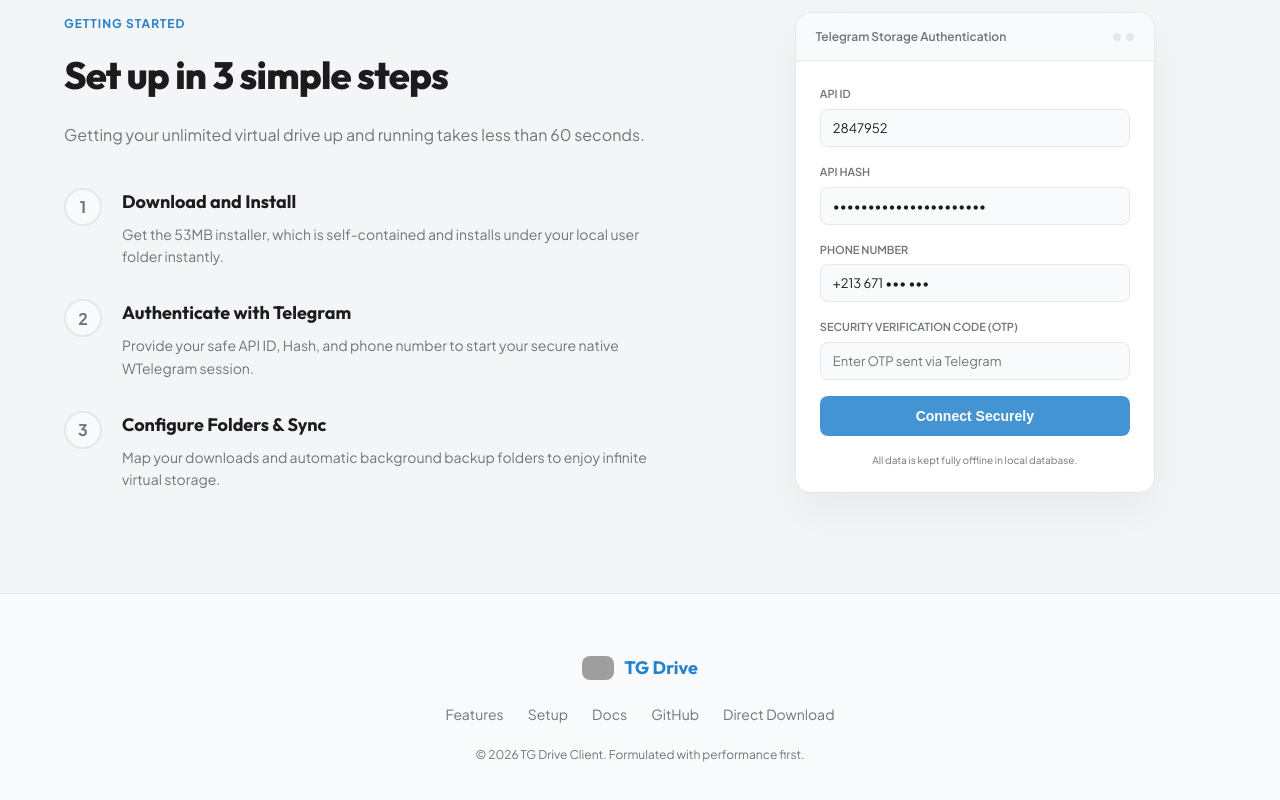
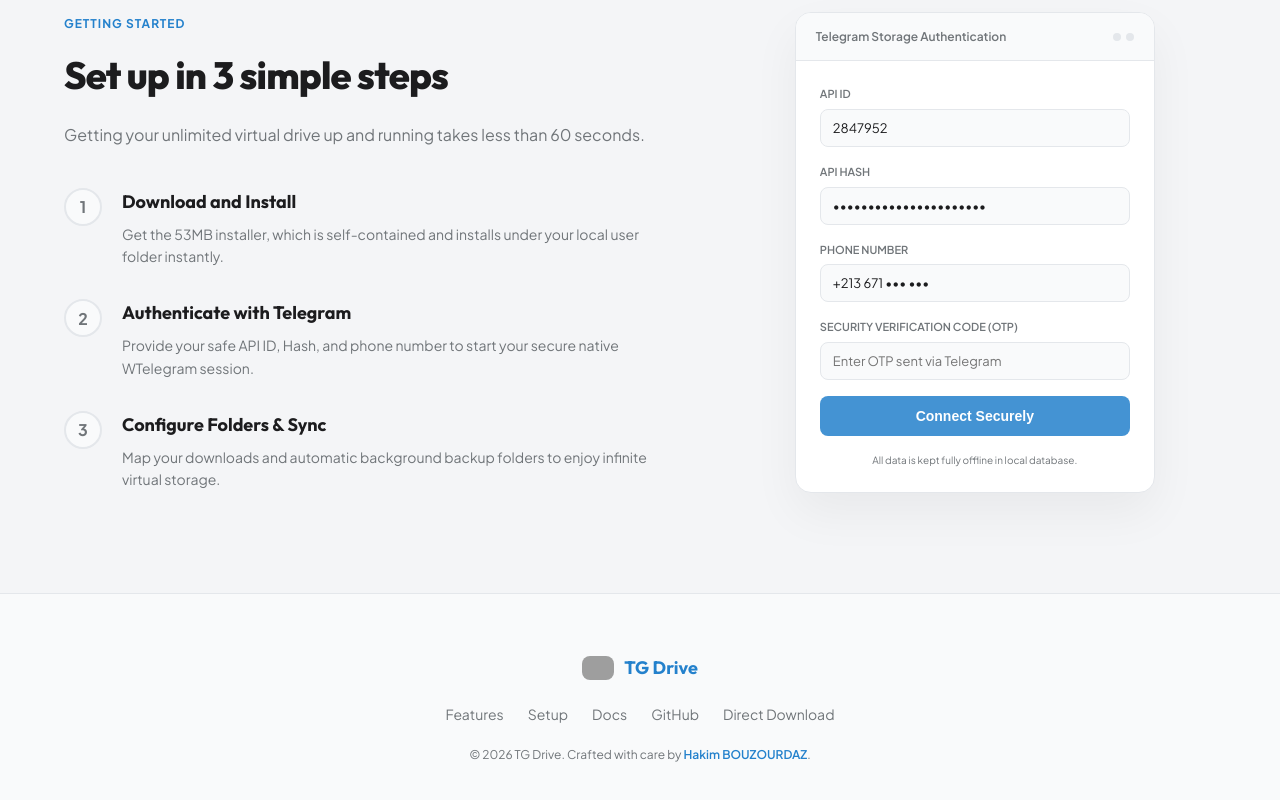
Before and after one commit to hbouzourdaz/TG-Drive, a plain HTML site: page Web/index.html in a window 1280 px wide. Shown: the part 1607-2407 px from the top of the page. Drawn offline with Linux system fonts and the light colour scheme; grey boxes are pictures that could not be loaded.

Commit message:
Add files via upload

```diff
--- a/Web/app.js
+++ b/Web/app.js
@@ -143,7 +143,7 @@ document.addEventListener('DOMContentLoaded', () => {
             "step-3-desc": "Map your downloads and automatic background backup folders to enjoy infinite virtual storage.",
             "foot-github": "GitHub",
             "foot-download": "Direct Download",
-            "foot-copy": "&copy; 2026 TG Drive Client. Formulated with performance first."
+            "foot-copy": "&copy; 2026 TG Drive. Crafted with care by <a href=\"https://github.com/hbouzourdaz\" target=\"_blank\" class=\"footer-credits-link\">Hakim BOUZOURDAZ</a>."
         },
         ar: {
             "nav-brand": "TG Drive",
@@ -236,7 +236,7 @@ document.addEventListener('DOMContentLoaded', () => {
             "step-3-desc": "قم بتعيين مجلدات التنزيل والنسخ الاحتياطي التلقائي للاستمتاع بمساحة تخزين افتراضية لا نهائية.",
             "foot-github": "جيت هاب",
             "foot-download": "تحميل مباشر",
-            "foot-copy": "&copy; 2026 عميل TG Drive. تم تصميمه مع التركيز على الأداء الفائق."
+            "foot-copy": "&copy; 2026 TG Drive. تم تطويره بكل شغف بواسطة <a href=\"https://github.com/hbouzourdaz\" target=\"_blank\" class=\"footer-credits-link\">Hakim BOUZOURDAZ</a>."
         }
     };
 
--- a/Web/index.html
+++ b/Web/index.html
@@ -298,7 +298,7 @@
                     <a href="https://github.com/hbouzourdaz/TG-Drive" target="_blank" rel="noopener" data-i18n="foot-github">GitHub</a>
                     <a href="https://github.com/hbouzourdaz/TG-Drive/releases/download/1.0.0/TelegramDriveSetup.exe" data-i18n="foot-download">Direct Download</a>
                 </div>
-                <p class="copyright" data-i18n="foot-copy">© 2026 TG Drive Client. Formulated with performance first.</p>
+                <p class="copyright" data-i18n="foot-copy">© 2026 TG Drive. Crafted by <a href="https://github.com/hbouzourdaz" target="_blank" class="footer-credits-link">Hakim BOUZOURDAZ</a>.</p>
             </div>
         </div>
     </footer>
--- a/Web/style.css
+++ b/Web/style.css
@@ -1171,3 +1171,34 @@ body[dir="rtl"] .docs-alert.warning {
         border-bottom-color: var(--primary-color);
     }
 }
+
+/* Premium Footer Credits Link */
+.footer-credits-link {
+    color: var(--primary-color);
+    text-decoration: none;
+    font-weight: 600;
+    position: relative;
+    transition: color var(--transition-speed) ease;
+}
+
+.footer-credits-link::after {
+    content: '';
+    position: absolute;
+    width: 100%;
+    transform: scaleX(0);
+    height: 1.5px;
+    bottom: -2px;
+    left: 0;
+    background-color: var(--primary-hover);
+    transform-origin: bottom right;
+    transition: transform 0.25s ease-out;
+}
+
+.footer-credits-link:hover {
+    color: var(--primary-hover);
+}
+
+.footer-credits-link:hover::after {
+    transform: scaleX(1);
+    transform-origin: bottom left;
+}
```
Also changed, not shown: Web/docs.html (+1 -1 lines).
